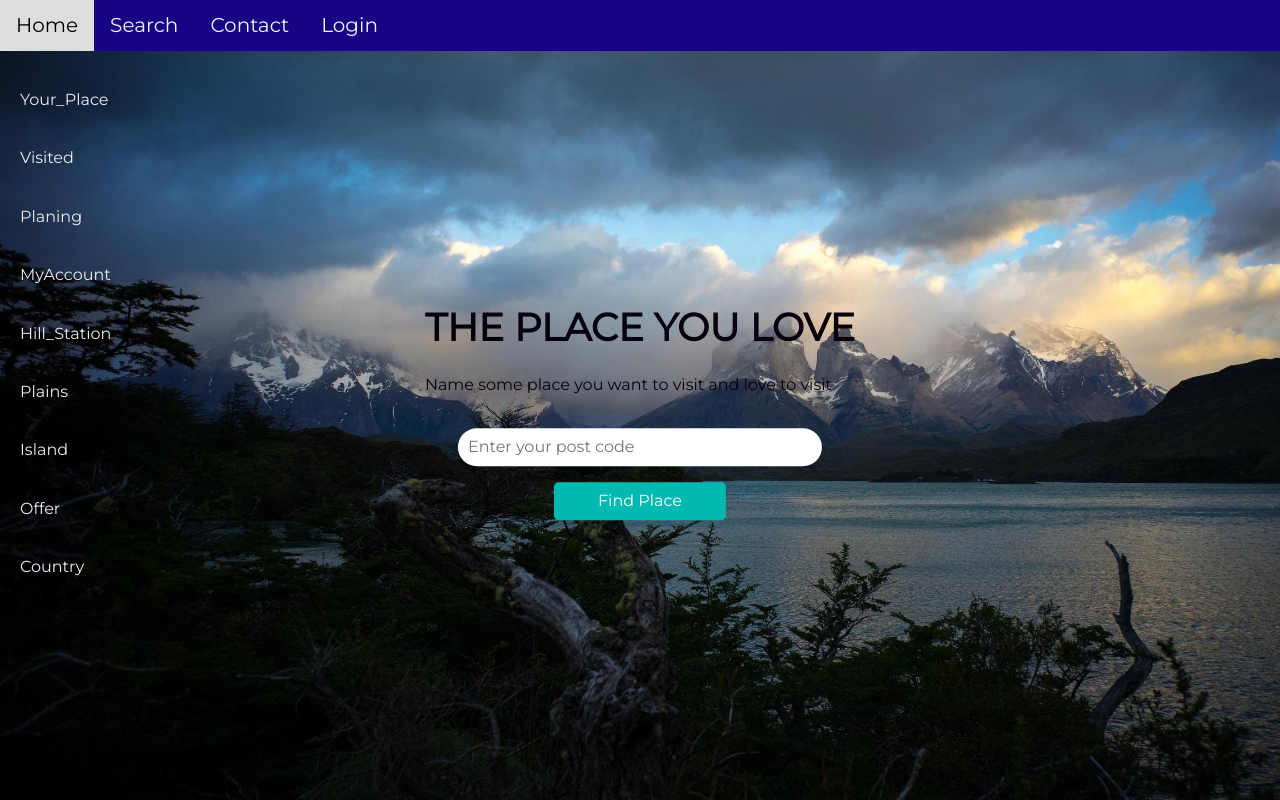
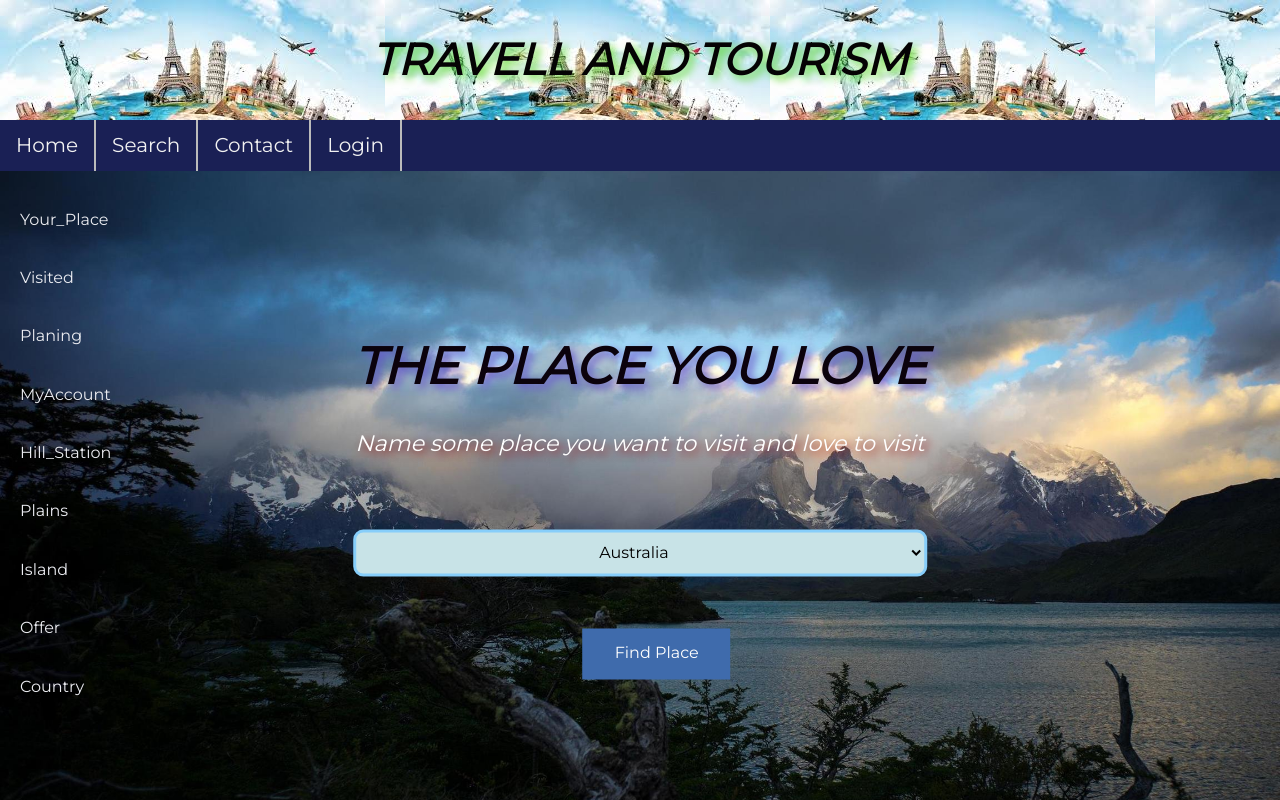
Before and after one commit to saha2997/html-css, a plain HTML site: page index.html in a window 1280 px wide. Shown: the top 800 px of the page. Drawn offline with nearby package versions, Linux system fonts and the light colour scheme.

Commit message:
chage_html/Css
I have  modified this using some css  feature .

```diff
--- a/custom.css
+++ b/custom.css
@@ -4,17 +4,31 @@ body {
 .img-responsive {
   max-width: 100%;
 }
+.header{
+	text-shadow: 4px 4px 8px rgb(98, 218, 51);
+	font-size: 3.2rem;
+	text-align: center;
+	font-style: italic;
+	color: rgb(5, 3, 4);
+	font-size: 22px;
+	padding: 5px;
+	text-align: center;
+	background: url(header.jfif) ;
 
-.nav {
+}
 
-	background-color: rgb(26, 2, 133);
+.nav ul{
+
+	background-color: rgb(26, 32, 85);
 	overflow: hidden;
-
-
+	list-style-type: none;
+	margin:0;
+	position: relative;
+	top:0px;
+	padding: 0;
   }
 
-
-  .nav  a {
+  .nav li a {
 
 	float: left;
 	color: #f2f2f2;
@@ -22,16 +36,20 @@ body {
 	padding: 14px 16px;
 	text-decoration: none;
 	font-size: 20px;
+	border-right:2px solid #bbb;
   }
 
-  .nav  a:hover {
+  .nav li a:hover {
 	background-color: #ddd;
 	color: black;
   }
 
+
+
   #myMenu  {
 	margin-top: 50px;
-
+position: relative;
+top:0px;
 	list-style-type: none;
 	padding:0;
 	margin: 0;
@@ -53,10 +71,6 @@ body {
 	margin-right: 80%;
 	background-color: rgba(68, 84, 233, 0.623);
   }
-
-
-
-
 .hero_image {
 
     margin-top:0ox;
@@ -66,53 +80,62 @@ body {
 	height: 100vh;
 	position: relative;
 }
-
-
 .hero_wrapper {
 	color:rgb(6, 1, 12);
 	position: absolute;
-	top: 50%;
+	top: 40%;
 	left: 50%;
 	transform: translate(-50%,-50%);
 }
-
 .hero_wrapper h1 {
-	font-size: 2.4rem;
+	text-shadow: 4px 4px 8px slateblue;
+	font-size: 3.2rem;
 	text-align: center;
+	font-style: italic;
+	color:rgb(11, 2, 12);
 }
 
 
-.hero_wrapper span {
-	margin-left: 5rem;
-	display: inline-block;
-	margin-bottom: .5rem;
+.hero_wrapper p {
+	font-size:1.4rem;
+	color:white;
+	font-style: italic;
+	text-align:center;
+	top:1px;
+	position: relative;
+	text-shadow: 4px 4px 8px #971818;
+
 }
 
 .form_code {
 	text-align: center;
 }
 
-.form_code .post_code {
-	display: block;
-	width: 80%;
-	margin-left: auto;
-	margin-right: auto;
-	border-radius: 2rem;
-	padding: .6rem;
-	border:none;
-	outline:none;
+
+select {
+	width: 100%;
+	padding: 10px 20px;
+	border: 3px solid lightskyblue ;
+	border-radius: 10px;
+	background-color: #c8e3e7;
+	text-align: center;
+	margin: auto;
+
+  }
+
+button{
+  background-color: #3f6bac;
+  border:saddlebrown;
+  color: white;
+  padding: 16px 32px;
+  position:relative;
+  top:150px;
+  left:40%;
+  text-decoration: bold;
+
+    cursor: pointer;
 }
 
-.form_code button {
-	width: 40%;
-	text-align: center;
-	background-color: #00bab1;
-	color: white;
-	padding: .6rem;
-	margin:1rem auto 0rem;
-	border: none;
-	border-radius: .3rem;
-}
 
 
 /*  Product Section */
@@ -128,13 +151,14 @@ body {
 	float: left;
 	width: 32%;
 	margin-left: .5rem;
+
 }
+
 
 
 .product__list__item:first-of-type {
 	margin-left: 0;
 }
-
 
 @media screen and (max-width: 700px) {
 	.product__list__item {
--- a/index.html
+++ b/index.html
@@ -8,16 +8,22 @@
 	<link rel="stylesheet" href="custom.css">
 </head>
 <body>
+	<div class="header">
+		<h1>TRAVELL AND TOURISM</h1>
+	</div>
 
 
 	<section class="hero_image">
+		<div class="nav">
+			<ul>
+		      <li><a href="#home">Home</a></li>
+			  <li> <a href="#search">Search</a></li>
+			  <li> <a href="#contact">Contact</a>
 
-		<div class="nav">
-			<a href="#home">Home</a>
-			  <a href="#search">Search</a>
-			  <a href="#contact">Contact</a>
-			  <a href="login.html">Login</a>
-		  </div>
+			  </li>
+			  <li><a href="login.html">Login</a></li>
+			</ul>
+		</div>
 
 		<ul id="myMenu">
 			<li><a href="#">Your_Place</a></li>
@@ -35,13 +41,14 @@
 
 			<h1>THE PLACE YOU LOVE</h1>
 			<p>Name some place you want to visit and love to visit   </p>
-			<span></span>
 
-
-
-			<form class="form_code">
-				<input class="post_code" type="text" placeholder="Enter your post code">
+			<form>
 				<button type="submit">Find Place</button>
+				<select id="country" name="country">
+					<option value="au">Australia</option>
+					<option value="ca">Canada</option>
+					<option value="usa">USA</option>
+					</select>
 			</form>
 		</div>
 	</section>
--- a/login-style.css
+++ b/login-style.css
@@ -9,6 +9,50 @@ body{
     font-family: 'Raleway', sans-serif;
     background: #000;
 }
+
+.header{
+	text-shadow: 4px 4px 8px rgb(98, 218, 51);
+	font-size: 3.2rem;
+	text-align: center;
+	font-style: italic;
+	color: rgb(5, 3, 4);
+	font-size: 18px;
+	padding: 50px;
+	text-align: center;
+	background: url(header.jfif) ;
+
+}
+
+ul{
+
+	background-color: rgb(26, 32, 85);
+    list-style-type: none;
+    margin: 0;
+    padding: 0;
+    overflow: hidden;
+    position: -webkit-sticky; /* Safari */
+    position: sticky;
+    top: 0;
+}
+ li {
+    float: left;
+  }
+
+li a {
+
+	float: left;
+	color: #f2f2f2;
+	text-align: center;
+	padding: 14px 16px;
+	text-decoration: none;
+	font-size: 20px;
+	border-right:2px solid #bbb;
+  }
+
+  .nav li a:hover {
+	background-color: #ddd;
+	color: black;
+  }
 
 .background{
     background: url(00.jpg) no-repeat;
@@ -32,13 +76,21 @@ body{
 }
 
 .text h1{
-    font-size: 70px;
+    font-size: 80px;
     color: #fff;
     font-weight: 500;
+    text-shadow:2px 2px 6px skyblue;
+    font-style:italic;
+    position: relative;
+    bottom:110px;
 }
 
 .text p{
-    font-size: 20px;
+    position: relative;
+    bottom:110px;
+    text-shadow:2px 2px 6px skyblue;
+    font-style:italic;
+    font-size: 25px;
     color: #fff;
     font-weight: 300;
 }
@@ -49,12 +101,14 @@ body{
 }
 
 .form{
+    position: relative;
+    bottom:110px;
     background: transparent;
     color: #fff;
     box-sizing: border-box;
     display: flex;
     flex-direction: column;
-    width: 250px;
+    width: 350px;
 }
 
 input{
@@ -64,6 +118,7 @@ input{
     border: none;
     outline: none;
     color: #fff;
+    font-size: 24px;
     font-family: 'Raleway', sans-serif;
 }
 
--- a/signup-style.css
+++ b/signup-style.css
@@ -15,6 +15,50 @@ body{
     background-size: cover;
     height: 100vh;
     display: flex;
+}
+
+ul{
+	background-color: rgb(26, 32, 85);
+    list-style-type: none;
+    margin: 0;
+    padding: 0;
+    overflow: hidden;
+    position: -webkit-sticky; /* Safari */
+    position: sticky;
+    top: 0;
+}
+ li {
+    float: left;
+  }
+
+ li a {
+
+	float: left;
+	color: #f2f2f2;
+	text-align: center;
+	padding: 14px 16px;
+	text-decoration: none;
+	font-size: 20px;
+	border-right:2px solid #bbb;
+  }
+
+ li a:hover {
+	background-color: #ddd;
+	color: black;
+  }
+
+
+.header{
+	text-shadow: 4px 4px 8px rgb(98, 218, 51);
+	font-size: 3.2rem;
+	text-align: center;
+	font-style: italic;
+	color: rgb(5, 3, 4);
+	font-size: 18px;
+	padding: 50px;
+	text-align: center;
+	background: url(header.jfif) ;
+
 }
 
 .text{
@@ -37,35 +81,46 @@ body{
 }
 
 .text h1{
-    font-size: 70px;
+    position: relative;
+    bottom:90px;
+    font-size: 80px;
     color: #fff;
     font-weight: 500;
+    text-shadow:2px 2px 6px skyblue;
+    font-style:italic;
 }
 
 .text p{
-    font-size: 20px;
+    position: relative;
+    bottom:90px;
+    text-shadow:2px 2px 6px skyblue;
+    font-style:italic;
+    font-size: 25px;
     color: #fff;
     font-weight: 300;
 }
 
 .text p a{
+
     color: #fff;
     font-weight: 700;
 }
 
 .form{
+
     background: transparent;
     color: #fff;
     box-sizing: border-box;
     display: flex;
     flex-direction: column;
-    width: 250px;
+    width: 350px;
 }
 
 input{
     margin: 20px 0;
     padding: 10px;
     background: transparent;
+    font-size: 24px;
     border: none;
     outline: none;
     color: #fff;
```
Also changed, not shown: login.html (+16 -4 lines), signup.html (+13 -0 lines), final.jfif (added), header.jfif (added), index.jfif (added).
